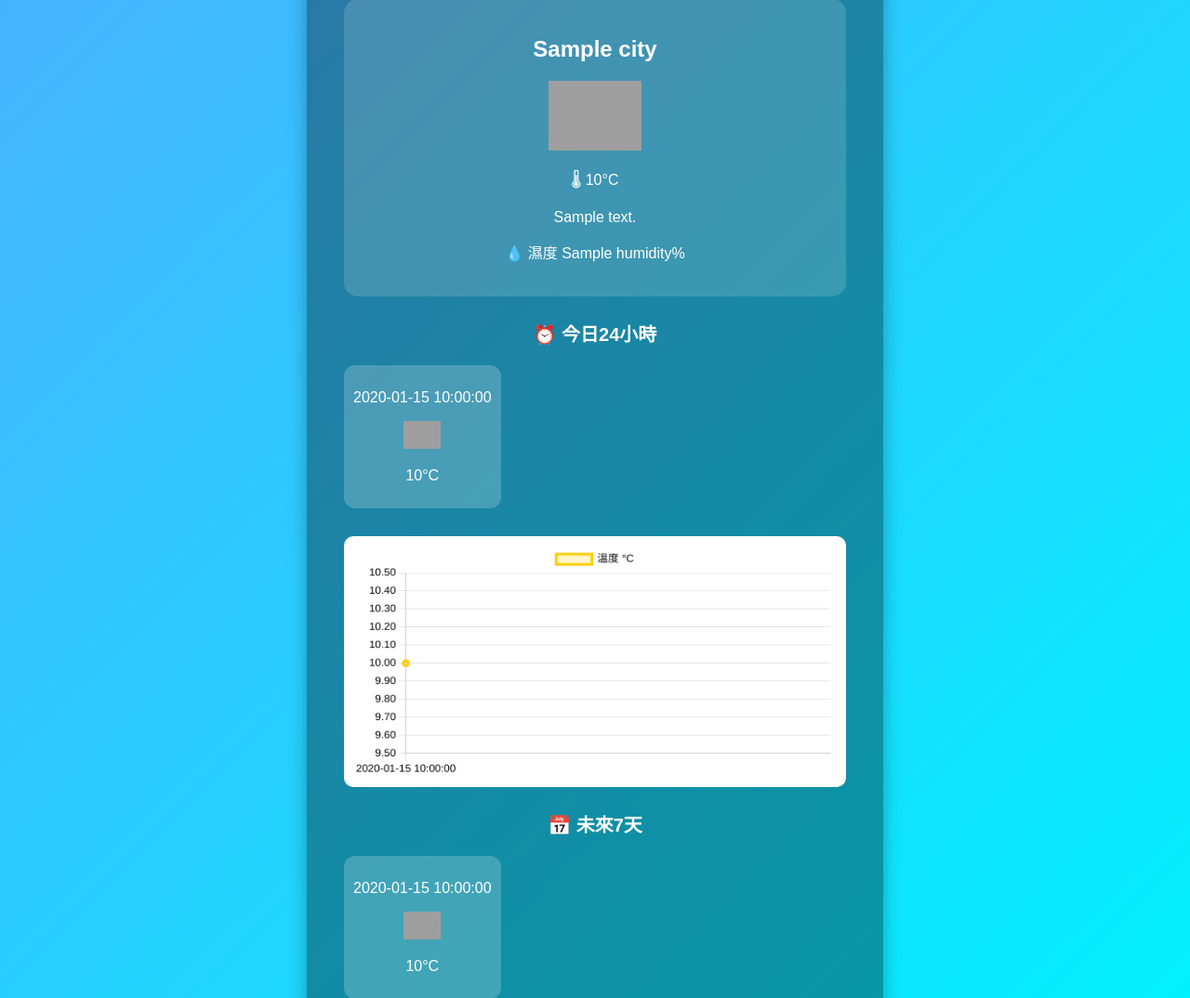
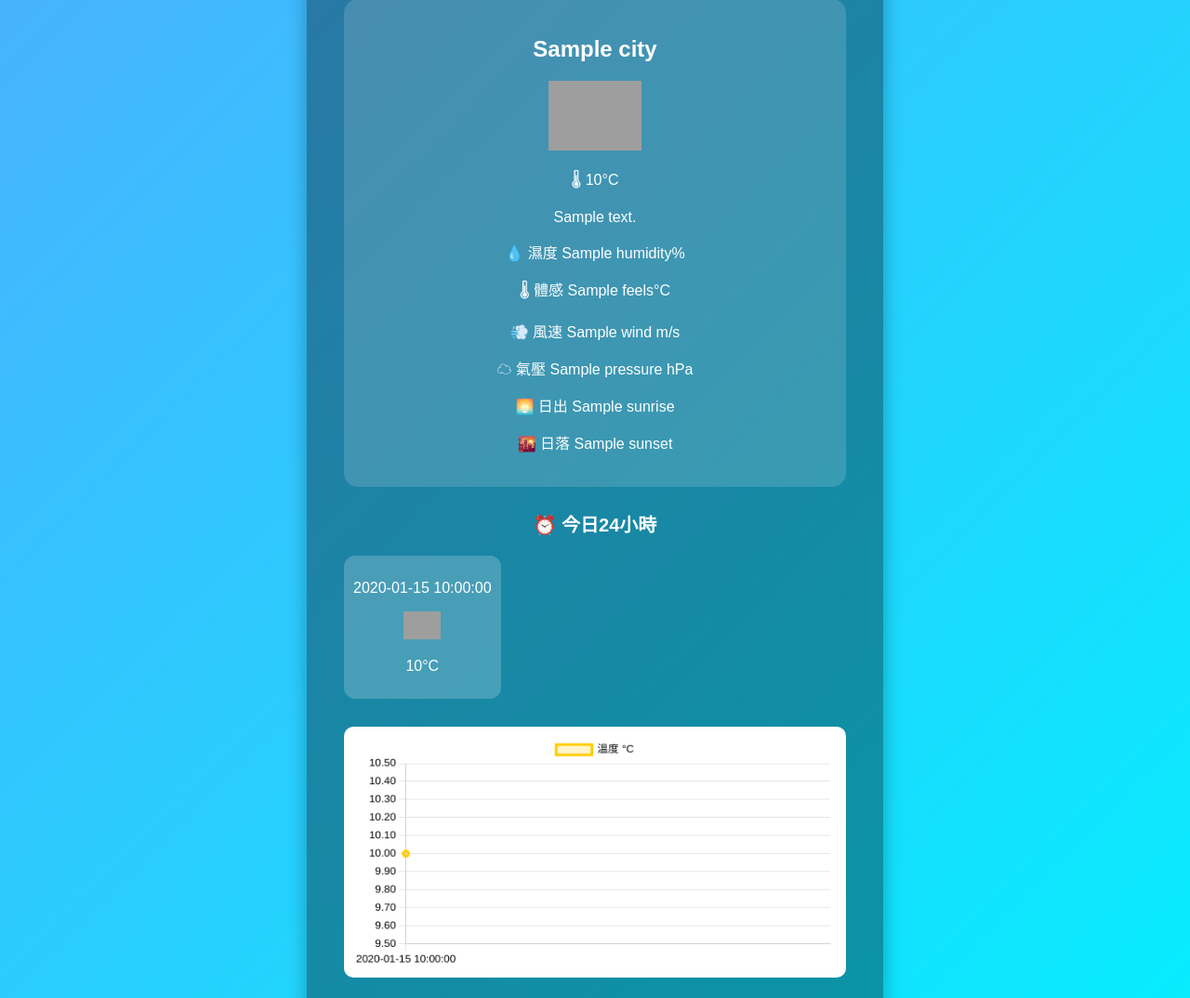
Before and after one commit to Tmomoy/weather-website, a Flask app: template templates/index.html in a window 1280 px wide. Shown: the part 262-1336 px from the top of the page at 93% size. Run offline with Flask 3, Linux system fonts and the light colour scheme; the template is opened without the code that fills it: most values are stand-ins (such as "Sample title", 1, 10 or a date in 2020); grey boxes are pictures that could not be loaded.

Commit message:
upgrade weather UI

```diff
--- a/app.py
+++ b/app.py
@@ -80,12 +80,20 @@ def index():
             city_en = weather_data["name"]
             city_zh = city_translate.get(city_en, city_en)
 
+            sunrise = datetime.fromtimestamp(weather_data["sys"]["sunrise"]).strftime("%H:%M")
+            sunset = datetime.fromtimestamp(weather_data["sys"]["sunset"]).strftime("%H:%M")
+
             weather = {
                 "city": city_zh,
                 "temp": round(weather_data["main"]["temp"]),
+                "feels": round(weather_data["main"]["feels_like"]),
                 "description": weather_data["weather"][0]["description"],
                 "icon": weather_data["weather"][0]["icon"],
                 "humidity": weather_data["main"]["humidity"],
+                "pressure": weather_data["main"]["pressure"],
+                "wind": weather_data["wind"]["speed"],
+                "sunrise": sunrise,
+                "sunset": sunset
             }
 
             # 今日24小時（3小時預報 × 8）
--- a/templates/index.html
+++ b/templates/index.html
@@ -123,12 +123,8 @@ animation:rainfall linear infinite;
 }
 
 @keyframes rainfall{
-0%{
-transform:translateY(-100px);
-}
-100%{
-transform:translateY(100vh);
-}
+0%{transform:translateY(-100px);}
+100%{transform:translateY(100vh);}
 }
 
 </style>
@@ -166,6 +162,26 @@ src="https://openweathermap.org/img/wn/{{ weather.icon }}@2x.png">
 <p>🌡 {{ weather.temp }}°C</p>
 <p>{{ weather.description }}</p>
 <p>💧 濕度 {{ weather.humidity }}%</p>
+
+{% if weather.feels %}
+<p>🌡 體感 {{ weather.feels }}°C</p>
+{% endif %}
+
+{% if weather.wind %}
+<p>💨 風速 {{ weather.wind }} m/s</p>
+{% endif %}
+
+{% if weather.pressure %}
+<p>☁ 氣壓 {{ weather.pressure }} hPa</p>
+{% endif %}
+
+{% if weather.sunrise %}
+<p>🌅 日出 {{ weather.sunrise }}</p>
+{% endif %}
+
+{% if weather.sunset %}
+<p>🌇 日落 {{ weather.sunset }}</p>
+{% endif %}
 
 </div>
 
@@ -252,13 +268,16 @@ alert("瀏覽器不支援定位")
 
 }
 
+
 /* 溫度圖表 */
 
 {% if today %}
 
-const ctx=document.getElementById('tempChart')
+const chartCanvas=document.getElementById('tempChart')
 
-new Chart(ctx,{
+if(chartCanvas){
+
+new Chart(chartCanvas,{
 type:'line',
 data:{
 labels:[{% for t in today %}"{{t.time}}"{% if not loop.last %},{% endif %}{% endfor %}],
@@ -273,15 +292,15 @@ fill:true
 }]
 },
 options:{
-plugins:{
-legend:{labels:{color:"black"}}
-},
+plugins:{legend:{labels:{color:"black"}}},
 scales:{
 x:{ticks:{color:"black"}},
 y:{ticks:{color:"black"}}
 }
 }
 })
+
+}
 
 {% endif %}
 
@@ -296,13 +315,19 @@ if(desc.includes("雨")){
 document.body.style.background="linear-gradient(135deg,#2c3e50,#4ca1af)"
 createRain()
 }
-
 else if(desc.includes("晴")){
 document.body.style.background="linear-gradient(135deg,#fceabb,#f8b500)"
 }
-
 else if(desc.includes("雲")){
 document.body.style.background="linear-gradient(135deg,#757f9a,#d7dde8)"
+}
+
+/* 夜間模式 */
+
+let hour=new Date().getHours()
+
+if(hour>=18||hour<=6){
+document.body.style.background="linear-gradient(135deg,#141E30,#243B55)"
 }
 
 {% endif %}
@@ -313,6 +338,8 @@ document.body.style.background="linear-gradient(135deg,#757f9a,#d7dde8)"
 function createRain(){
 
 const rain=document.getElementById("rain")
+
+if(rain.children.length>0) return
 
 for(let i=0;i<120;i++){
 
```
